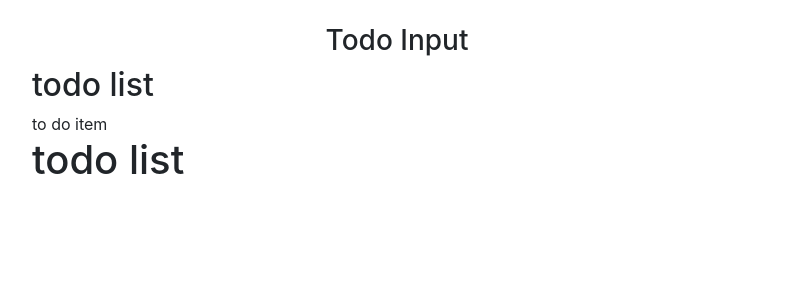
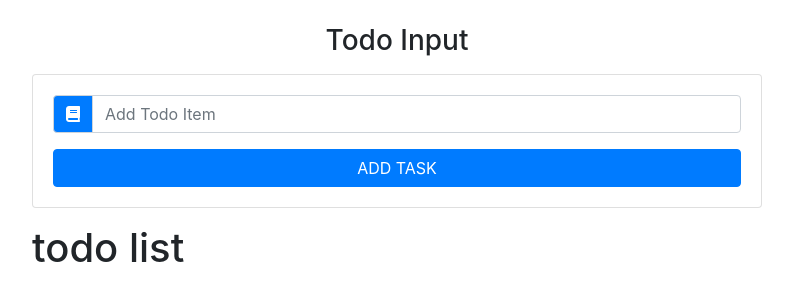
Before and after one commit to riraseth-react-stuff/todo, a React (Create React App) app: page / in a window 1280 px wide. Shown: the top 300 px of the page, without its empty margins (243-1036 px from the left). Built offline with nearby package versions, Linux system fonts and the light colour scheme.

Commit message:
Update ToDoInput.js

```diff
--- a/src/components/ToDoInput.js
+++ b/src/components/ToDoInput.js
@@ -3,11 +3,32 @@ import TodoItem from "./TodoItem";
 
 export default class ToDoInput extends Component {
   render() {
+    const { item, handleChange, handleSubmit, editItem } = this.props;
     return (
-      <section>
-        <h2>todo list</h2>
-        <TodoItem></TodoItem>
-      </section>
+      <div className='card card-body my-3'>
+        <form onSubmit={handleSubmit}>
+          <div className='input-group'>
+            <div className='input-group-prepend'>
+              <div className='input-group-text bg-primary text-white'>
+                <i className='fas fa-book'></i>
+              </div>
+            </div>
+            <input
+              type='text'
+              className='form-control text-capitalize'
+              placeholder='add todo item'
+              value={item}
+              onChange={handleChange}
+            />
+          </div>
+          <button
+            type='submit'
+            className='btn btn-block btn-primary mt-3 text-uppercase'
+          >
+            add task
+          </button>
+        </form>
+      </div>
     );
   }
 }
```
